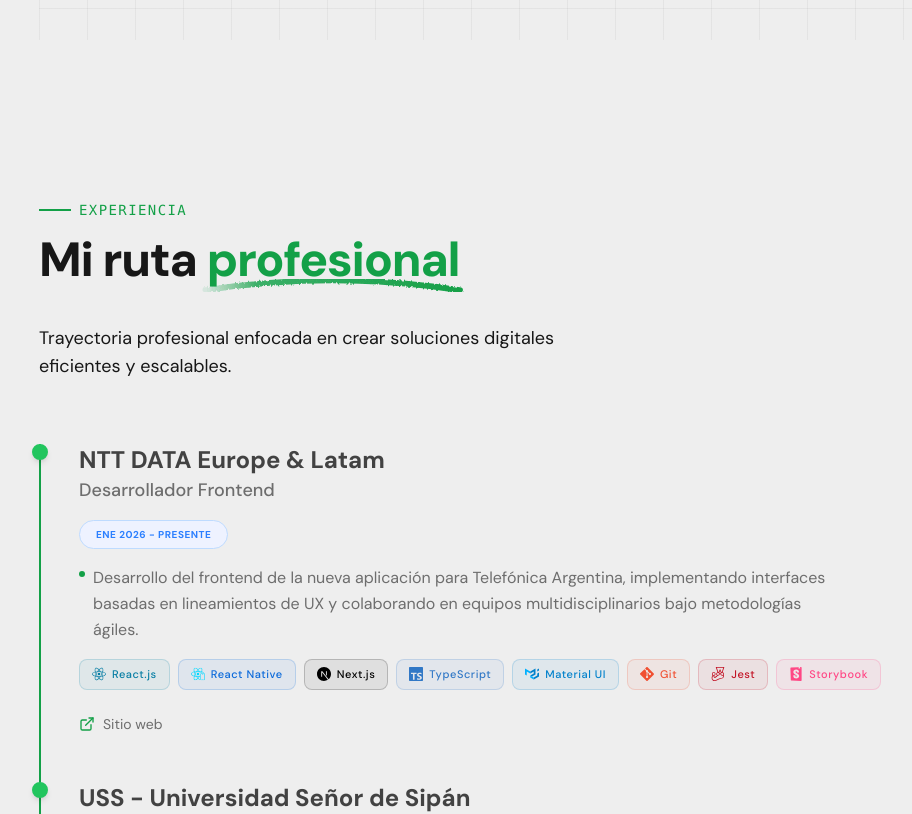
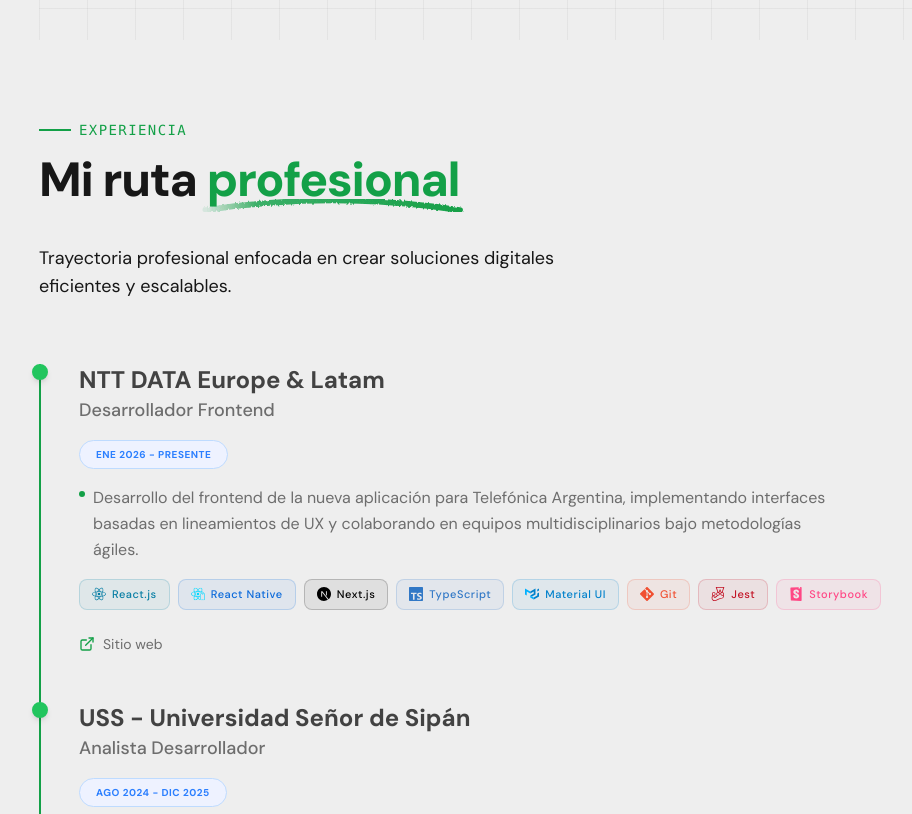
Before and after one commit to rody-huancas/dev-portfolio, a Next.js app: page / in a window 1280 px wide. Shown: the part 760-1574 px from the top of the page, without its empty margins (153-1065 px from the left). Built offline with nearby package versions, Linux system fonts and the light colour scheme; no server answers.

Commit message:
Fix: romove mt of experience secton

```diff
--- a/src/components/ExperienceSection/index.tsx
+++ b/src/components/ExperienceSection/index.tsx
@@ -24,7 +24,7 @@ const ExperienceSection = () => {
   });
 
   return (
-    <section className="w-full mt-20 px-4 md:px-0">
+    <section className="w-full px-4 md:px-0">
       <div className="mb-16">
         <Title
           label={dictionary.experience.sectionLabel}
```
